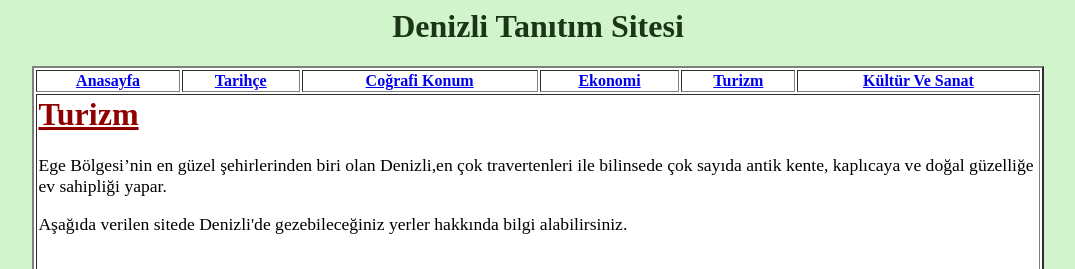
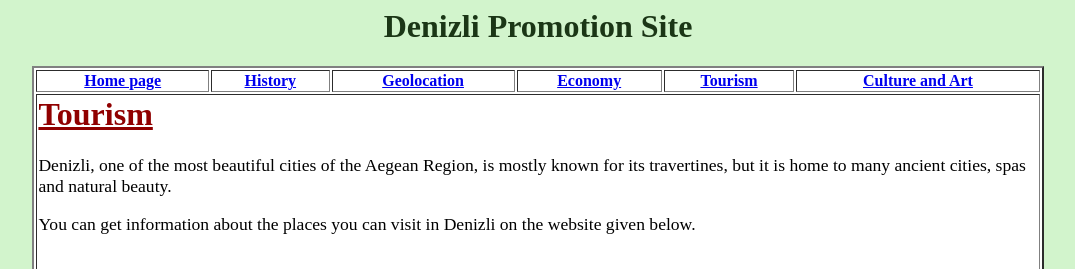
Before and after one commit to CansuKunar/Denizli-Promotion, a plain HTML site: page turizm.html in a window 1280 px wide. Shown: the top 269 px of the page, without its empty margins (102-1177 px from the left). Drawn offline with Linux system fonts and the light colour scheme; grey boxes are pictures that could not be loaded.

Commit message:
Update turizm.html

```diff
--- a/turizm.html
+++ b/turizm.html
@@ -3,7 +3,7 @@
 		<title>Denizli</title>
 		<meta charset="UTF-8">
 		<meta name="description" content="Denizli">
-		<meta name="keywords" content="Denizli, Tanıtım, Tarihçe, Turizm, Ekonomi">
+		<meta name="keywords" content="Denizli, Promotion, History, Tourism, Economy, Geolocation, Culture, Art">
 		<meta name="author" content="Cansu KÜNAR">
 		<meta name="viewport" content="width=device-width, initial-scale=1.0">
 		<link rel="shortcut icon" type="image/x-icon" href="./images/DBB-logo.png">
@@ -15,35 +15,35 @@
 		</style>
 	</head>
 	<body bgcolor="#D2F4CC">
-		<a name="ust"></a>
+		<a name="top"></a>
 		<center>
 			<h1>
-				<font color="#1B3616">Denizli Tanıtım Sitesi</font>
+				<font color="#1B3616">Denizli Promotion Site</font>
 			</h1>
 		</center>
 		<table border="2" width="80%" height="60%" align="center" bgcolor="white">
 		<tr width="30" height="20" align="center" valign="center">
-			<th><a href="index.html">Anasayfa</a></th>
-			<th><a href="tarihce.html">Tarihçe</a></th>
-			<th><a href="konum.html">Coğrafi Konum</a></th>
-			<th><a href="ekonomi.html">Ekonomi</a></th>
-			<th><a href="turizm.html">Turizm</a></th>
-			<th><a href="kultur.html">Kültür Ve Sanat</a></th>
+			<th><a href="index.html">Home page</a></th>
+			<th><a href="tarihce.html">History</a></th>
+			<th><a href="konum.html">Geolocation</a></th>
+			<th><a href="ekonomi.html">Economy</a></th>
+			<th><a href="turizm.html">Tourism</a></th>
+			<th><a href="kultur.html">Culture and Art</a></th>
 		</tr>
 		<tr>
 			<td colspan="6" valign="top">
-				<h1><font color="#900000"><ins>Turizm</ins></font></h1>
-				<p>Ege Bölgesi’nin en güzel şehirlerinden biri olan Denizli,en çok travertenleri ile bilinsede çok sayıda antik kente,
-				kaplıcaya ve doğal güzelliğe ev sahipliği yapar.
+				<h1><font color="#900000"><ins>Tourism</ins></font></h1>
+				<p>Denizli, one of the most beautiful cities of the Aegean Region,
+					is mostly known for its travertines, but it is home to many ancient cities, spas and natural beauty.
 				</p>
-				<p>Aşağıda verilen sitede Denizli'de gezebileceğiniz yerler hakkında bilgi alabilirsiniz.</p>
+				<p>You can get information about the places you can visit in Denizli on the website given below.</p>
 				<br>
 				<center>
 				<iframe src="https://www.tripadvisor.com.tr/Attractions-g297991-Activities-Denizli.html" width="750" height="550"></iframe>
 				</center>
 				<br><br>
 				<center>
-				<a href="#ust"><img src="./images/pngwing.jpg" width="3%" title="Başa Dön"></a>
+				<a href="#top"><img src="./images/pngwing.jpg" width="3%" title="Back to Top"></a>
 				</center>
 			</td>
 		</tr>
```
